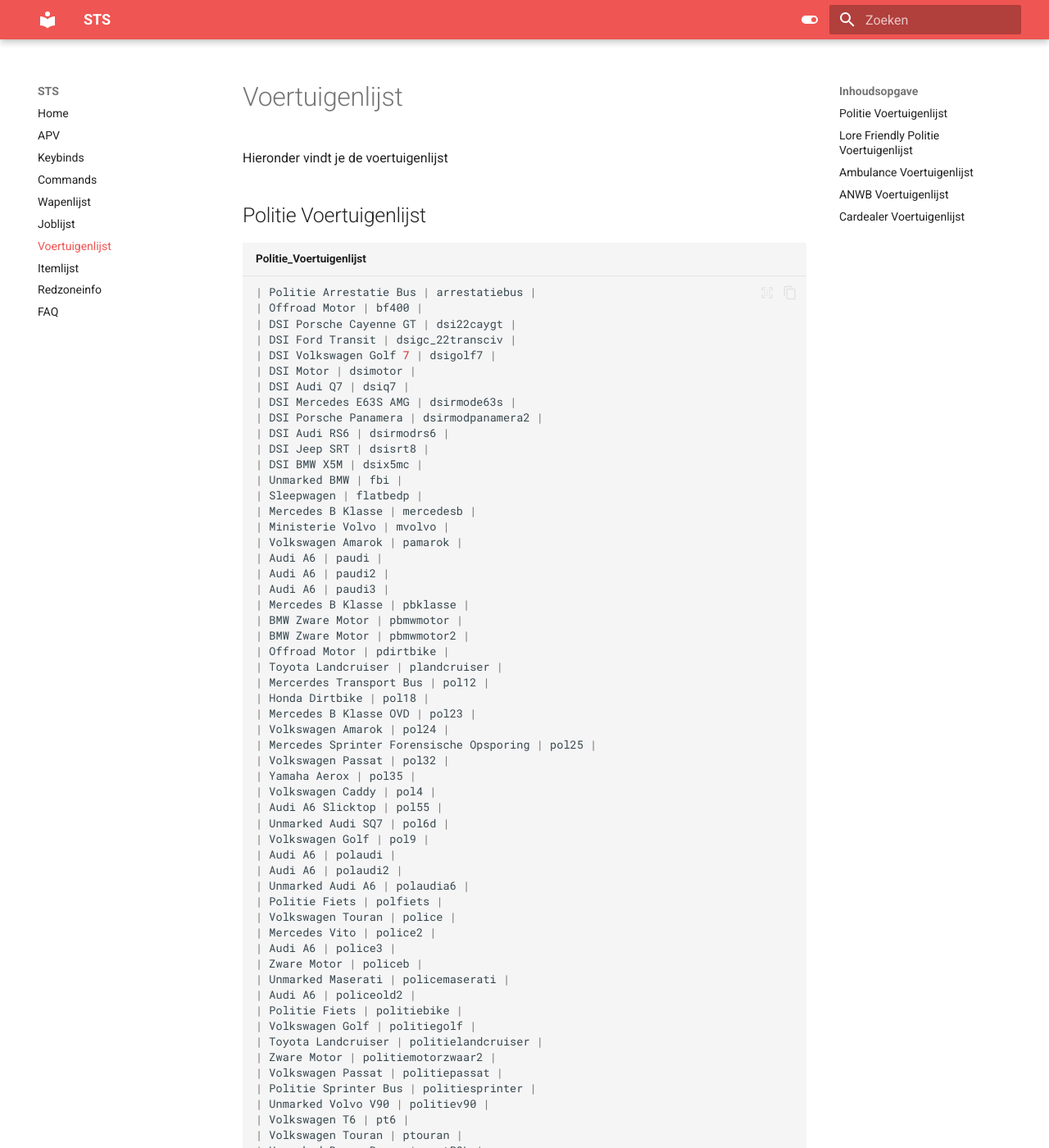
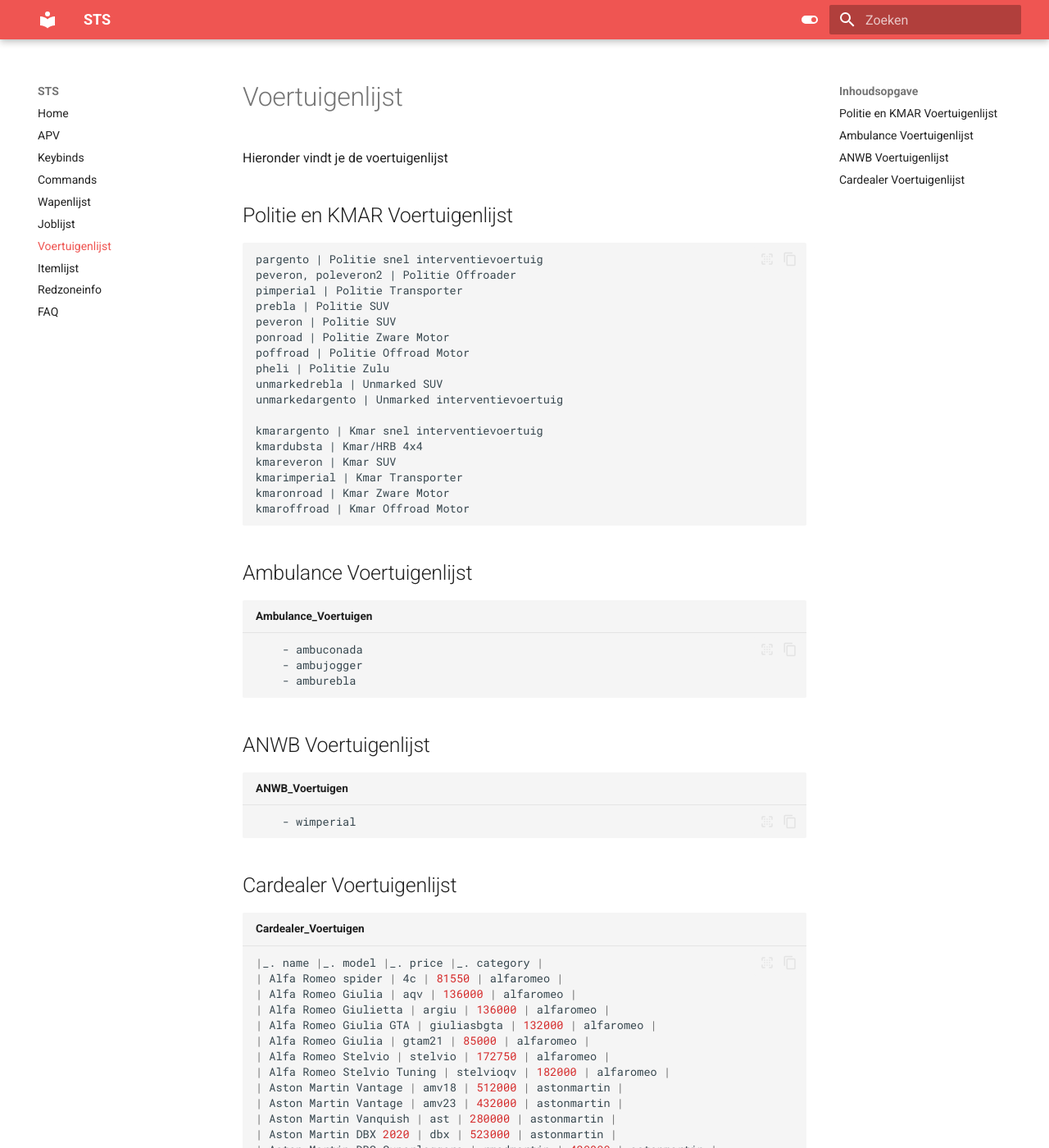
Before and after one commit to Welseyy/STSAPV, an MkDocs documentation site: the page built from docs/voertuigenlijst.md, in a window 1280 px wide and 1400 px high. Shown: the whole window at 82% size. Built offline with MkDocs 1.6.1 and Material for MkDocs 9.7.7, drawn with Linux system fonts in a browser that asks for light colours; some of the changed text lies outside the part shown.

Commit message:
Update voertuigenlijst.md

````diff
--- a/docs/voertuigenlijst.md
+++ b/docs/voertuigenlijst.md
@@ -2,105 +2,36 @@
 
 Hieronder vindt je de voertuigenlijst
 
-## Politie Voertuigenlijst
+## Politie en KMAR Voertuigenlijst
 
-``` sh title="Politie_Voertuigenlijst"
-| Politie Arrestatie Bus | arrestatiebus |
-| Offroad Motor | bf400 |
-| DSI Porsche Cayenne GT | dsi22caygt |
-| DSI Ford Transit | dsigc_22transciv |
-| DSI Volkswagen Golf 7 | dsigolf7 |
-| DSI Motor | dsimotor |
-| DSI Audi Q7 | dsiq7 |
-| DSI Mercedes E63S AMG | dsirmode63s |
-| DSI Porsche Panamera | dsirmodpanamera2 |
-| DSI Audi RS6 | dsirmodrs6 |
-| DSI Jeep SRT | dsisrt8 |
-| DSI BMW X5M | dsix5mc |
-| Unmarked BMW | fbi |
-| Sleepwagen | flatbedp |
-| Mercedes B Klasse | mercedesb |
-| Ministerie Volvo | mvolvo |
-| Volkswagen Amarok | pamarok |
-| Audi A6 | paudi |
-| Audi A6 | paudi2 |
-| Audi A6 | paudi3 |
-| Mercedes B Klasse | pbklasse |
-| BMW Zware Motor | pbmwmotor |
-| BMW Zware Motor | pbmwmotor2 |
-| Offroad Motor | pdirtbike |
-| Toyota Landcruiser | plandcruiser |
-| Mercerdes Transport Bus | pol12 |
-| Honda Dirtbike | pol18 |
-| Mercedes B Klasse OVD | pol23 |
-| Volkswagen Amarok | pol24 |
-| Mercedes Sprinter Forensische Opsporing | pol25 |
-| Volkswagen Passat | pol32 |
-| Yamaha Aerox | pol35 |
-| Volkswagen Caddy | pol4 |
-| Audi A6 Slicktop | pol55 |
-| Unmarked Audi SQ7 | pol6d |
-| Volkswagen Golf | pol9 |
-| Audi A6 | polaudi |
-| Audi A6 | polaudi2 |
-| Unmarked Audi A6 | polaudia6 |
-| Politie Fiets | polfiets |
-| Volkswagen Touran | police |
-| Mercedes Vito | police2 |
-| Audi A6 | police3 |
-| Zware Motor | policeb |
-| Unmarked Maserati | policemaserati |
-| Audi A6 | policeold2 |
-| Politie Fiets | politiebike |
-| Volkswagen Golf | politiegolf |
-| Toyota Landcruiser | politielandcruiser |
-| Zware Motor | politiemotorzwaar2 |
-| Volkswagen Passat | politiepassat |
-| Politie Sprinter Bus | politiesprinter |
-| Unmarked Volvo V90 | politiev90 |
-| Volkswagen T6 | pt6 |
-| Volkswagen Touran | ptouran |
-| Unmarked Range Rover | rrstPOL |
-| Unmarked Volkswagen T6 | t6un |
-| Unmarked Audi A6 | unmarkeda6 |
-| Unmarked Audi RS6 | unmarkedaudirs6 |
-| Unmarked BMW 530i G31 | unmarkedbmwg31 |
-| Unmarked Mercedes CLA | unmarkedcla |
-| Unmarked Crafter | unmarkedcrafter |
-| Unmarked Volkswagen Golf | unmarkedgolf |
-| Unmarked Range Rover | unmarkedrange |
-| Unmarked Audi RS3 | unmarkedrs3 |
-| Unmarked Mercedes S63 | unmarkeds63 |
-| Unmarked Tesla | unmarkedtesla |
-| Unmarked BMW X5M | unmarkedx5m |
-| Unmarked Alfa Romeo Giulia | upolgiulia |
-| Unmarked Honda Hatchback | upolhatchback |
-| Unmarked Jaguar XE | upolxe |
+
 ```
-## Lore Friendly Politie Voertuigenlijst
+pargento | Politie snel interventievoertuig
+peveron, poleveron2 | Politie Offroader
+pimperial | Politie Transporter
+prebla | Politie SUV
+peveron | Politie SUV
+ponroad | Politie Zware Motor
+poffroad | Politie Offroad Motor
+pheli | Politie Zulu
+unmarkedrebla | Unmarked SUV
+unmarkedargento | Unmarked interventievoertuig
 
-``` sh title="Lore_Friendly_Politie_Voertuigenlijst"
-polargento1, polargento3 | Politie snel interventievoertuig
-polargento2 | Politie snel interventievoertuig
-poleveron, poleveron2 | Politie Offroader
-polimperial, polimperial2 | Politiebus
-poljogger | Politie Transporter
-polrebla, polrebla2 | Politie SUV
-polthrust, polthrust2 | Politie Zware Motor
-upolballer | Unmarked SUV
-upolschafte | Unmarked interventievoertuig
-upolstreite | Unmarked interventievoertuig
+kmarargento | Kmar snel interventievoertuig
+kmardubsta | Kmar/HRB 4x4
+kmareveron | Kmar SUV
+kmarimperial | Kmar Transporter
+kmaronroad | Kmar Zware Motor
+kmaroffroad | Kmar Offroad Motor
 ```
 
 ## Ambulance Voertuigenlijst
 
 
 ``` sh title="Ambulance_Voertuigen"
-    - ambuam
-    - ambu90
-    - dierenambu
-    - knrmraptor
-    - knrmam
+    - ambuconada
+    - ambujogger
+    - amburebla
 ```
 
 
@@ -108,14 +39,7 @@ upolstreite | Unmarked interventievoertuig
 
 
 ``` sh title="ANWB_Voertuigen"
-    - flatbed
-    - asterope
-    - tundra
-    - towtruck
-    - brisa_mvito
-    - anwbvolvo
-    - anwbvito
-
+    - wimperial
 ```
 
 
````
